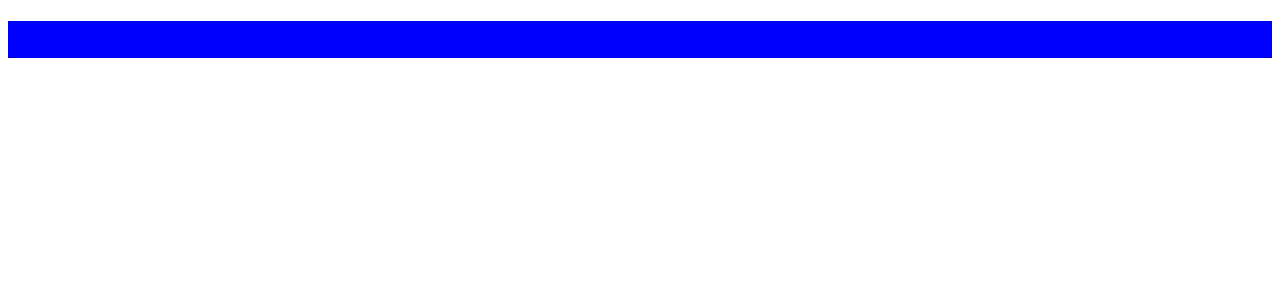
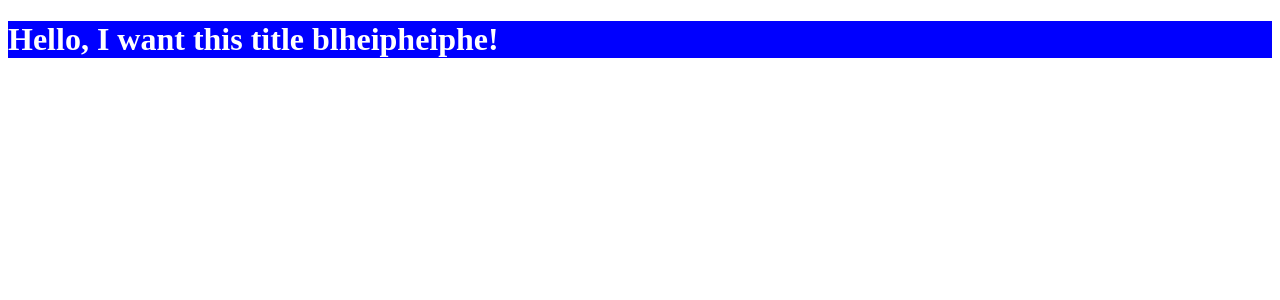
Before and after one commit to christianalfoni/new-git-flow, a React (Create React App) app: page / in a window 1280 px wide. Shown: the top 300 px of the page. Built offline with nearby package versions, Linux system fonts and the light colour scheme.

Commit message:
Let me add it!

```diff
--- a/src/styles.css
+++ b/src/styles.css
@@ -1,5 +1,5 @@
 .App {
   opacity: 1;
   background-color: blue;
-  color: blue;
+  color: white;
 }
```
